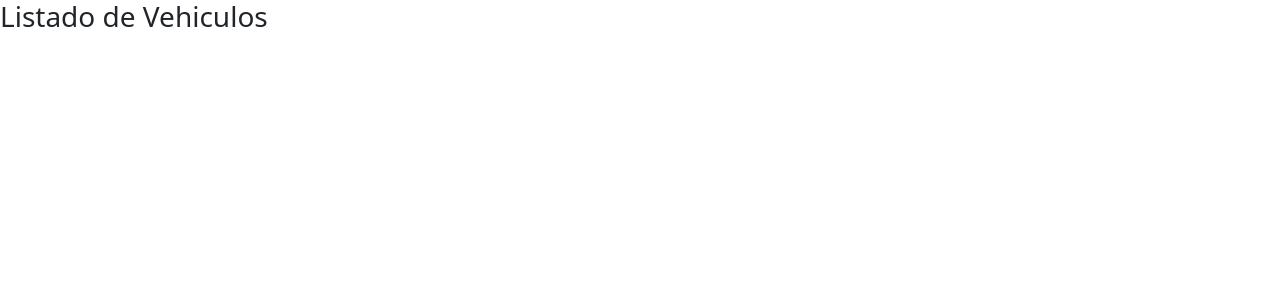
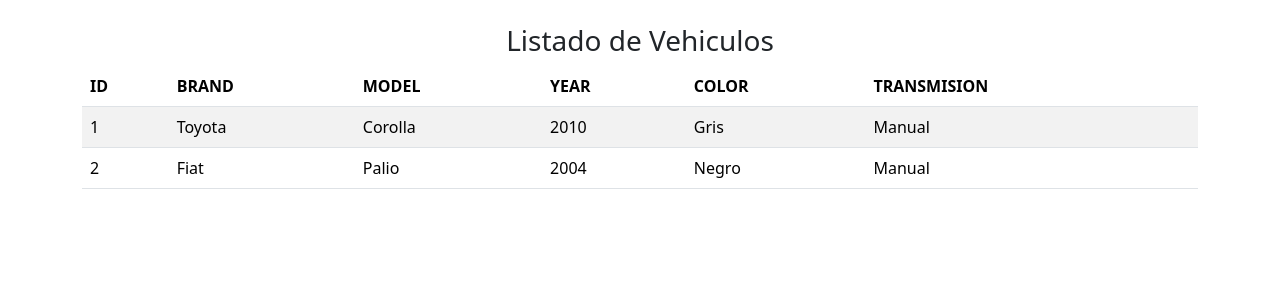
Before and after one commit to salvadorbravo09/GarageApp, an Angular app in the folder web/: page / in a window 1280 px wide. Shown: the top 300 px of the page. Built offline with nearby package versions, Linux system fonts and the light colour scheme.

Commit message:
feat: create structure html for garage-app

```diff
--- a/web/src/app/components/garage-app.component.html
+++ b/web/src/app/components/garage-app.component.html
@@ -1 +1,35 @@
-<h3>{{title}}</h3>
+<div class="container my-4">
+  <h3 class="text-center my-2">{{ title }}</h3>
+  <div class="row">
+    <div class="col">
+      <div *ngIf="vehicles.length === 0" class="alert alert-warning">
+        No hay registros en el sistema
+      </div>
+      <table
+        *ngIf="vehicles.length > 0"
+        class="table table-hover table-striped"
+      >
+        <thead>
+          <tr>
+            <th scope="col">ID</th>
+            <th scope="col">BRAND</th>
+            <th scope="col">MODEL</th>
+            <th scope="col">YEAR</th>
+            <th scope="col">COLOR</th>
+            <th scope="col">TRANSMISION</th>
+          </tr>
+        </thead>
+        <tbody>
+          <tr *ngFor="let vehicle of vehicles; let i = index">
+            <td>{{ vehicle.id }}</td>
+            <td>{{ vehicle.brand }}</td>
+            <td>{{ vehicle.model }}</td>
+            <td>{{ vehicle.year }}</td>
+            <td>{{ vehicle.color }}</td>
+            <td>{{ vehicle.transmision }}</td>
+          </tr>
+        </tbody>
+      </table>
+    </div>
+  </div>
+</div>
```
